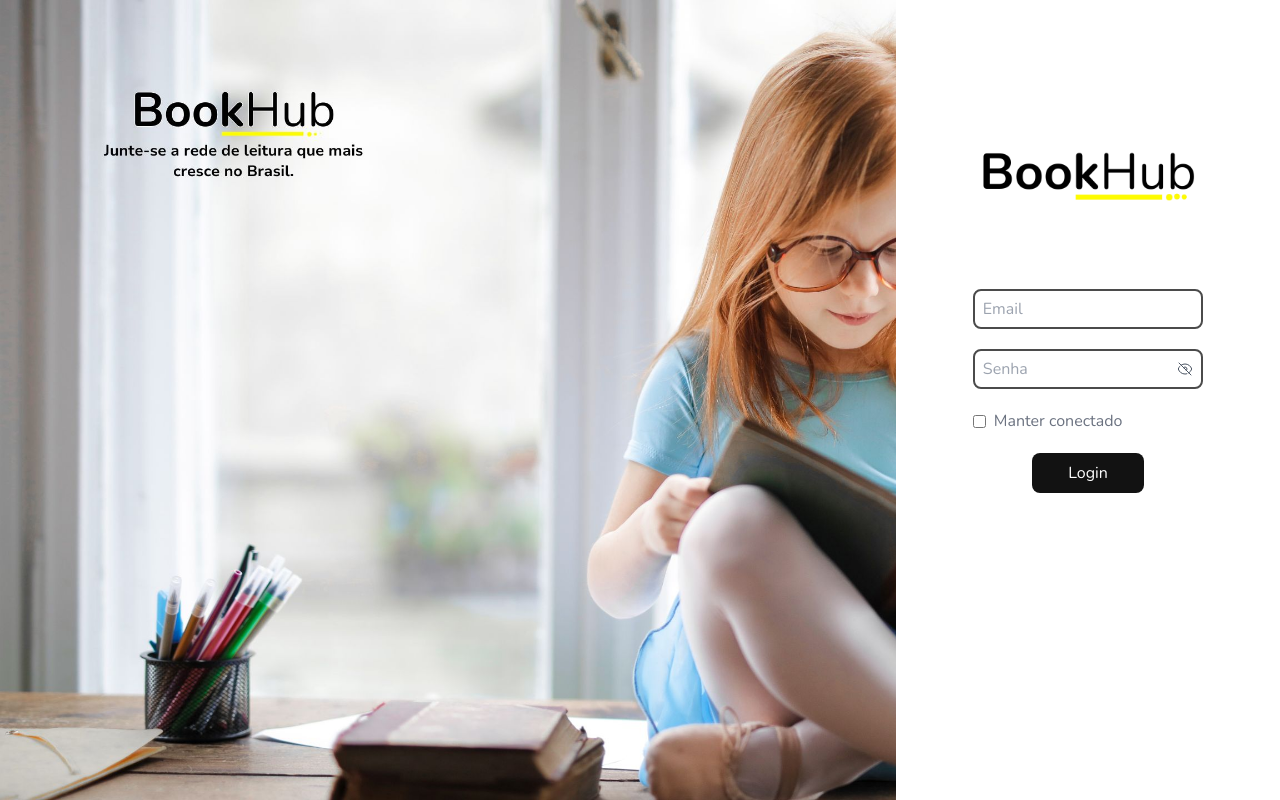
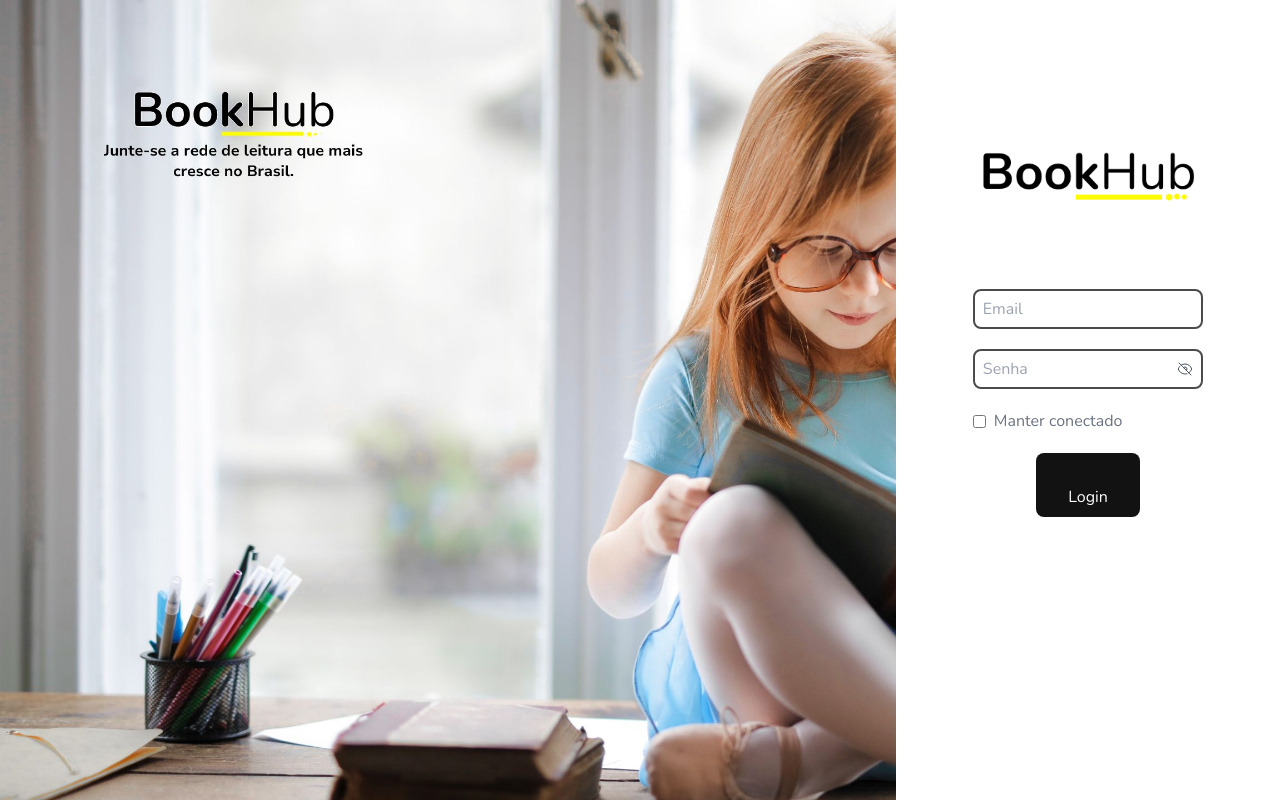
Before and after one commit to PauloHPMKT/app-bookhub, a React (Vite) app: page /login in a window 1280 px wide. Built offline with nearby package versions, Linux system fonts and the light colour scheme.

Commit message:
refactor: modify base button css

```diff
--- a/src/components/MainButton/index.tsx
+++ b/src/components/MainButton/index.tsx
@@ -8,7 +8,7 @@ interface MainButtonProps extends ButtonHTMLAttributes<HTMLButtonElement> {
 export const MainButton = ({ children, ...rest }: MainButtonProps) => (
   <button
     { ...rest }
-    className={twMerge("bg-[#121212] text-white min-w-28 h-10 rounded-lg", rest.className)}
+    className={twMerge("bg-[#121212] text-white text-center w-auto h-10 rounded-lg p-8", rest.className)}
   >
     { children }
   </button>
```
